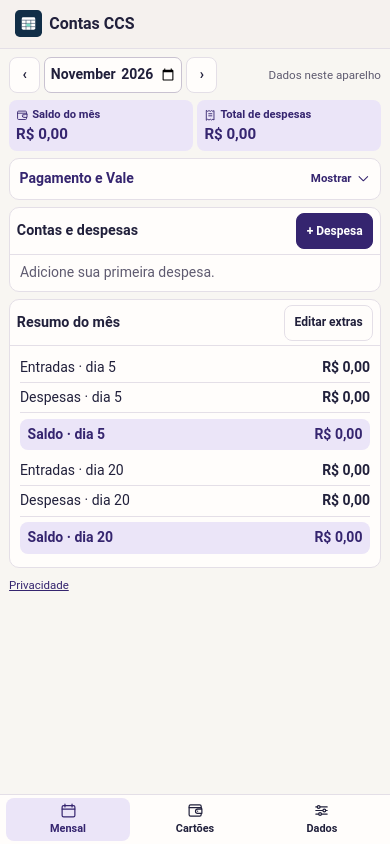
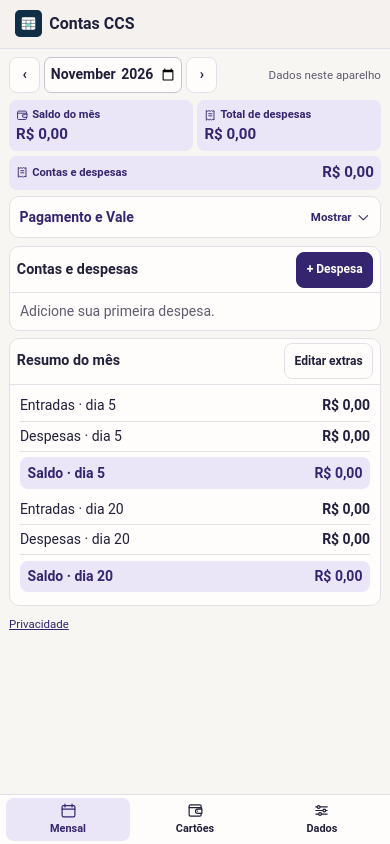
Before and after one commit to sergioalvarengassa-sys/sergioalvarengassa-sys.github.io, a plain HTML site: page index.html in a window 390 px wide. Drawn offline with Linux system fonts and the light colour scheme.

Commit message:
Add files via upload

```diff
--- a/app.js
+++ b/app.js
@@ -166,8 +166,8 @@ function monthly(data) {
   const five=subtotal(5),twenty=subtotal(20);
   const total=five+twenty;
   const overview='<section class="overview" aria-label="Visão geral do mês">'+
-    '<div class="overview-grid">'+metric('Saldo do mês',paid+advance-total,'wallet')+
-    metric('Total de despesas',total,'receipt')+'</div>'+
+    '<div class="overview-grid overview-metrics">'+metric('Saldo do mês',paid+advance-total,'wallet')+
+    metric('Total de despesas',total,'receipt')+metric('Contas e despesas',sum(data.fixed),'receipt')+'</div>'+
     (billed.length?'<div class="overview-grid" aria-label="Faturas do mês">'+billed.map(billTile).join('')+'</div>':'')+'</section>';
   const income='<details class="income-panel"'+(incomeOpen?' open':'')+'><summary>Pagamento e Vale'+
     '<span class="income-control"><span class="show-income">Mostrar</span><span class="hide-income">Ocultar</span>'+
--- a/style.css
+++ b/style.css
@@ -65,6 +65,7 @@ input,select{border:1px solid #c9c2d1;border-radius:7px;background:var(--surface
 
 .overview{display:grid;gap:.48rem;margin-bottom:.6rem}
 .overview-grid{display:grid;grid-template-columns:repeat(2,minmax(0,1fr));gap:.5rem}
+.overview-metrics{grid-template-columns:repeat(3,minmax(0,1fr))}
 .overview-tile{
   display:grid;align-content:center;gap:.12rem;min-width:0;min-height:57px;
   padding:.46rem .72rem;border-radius:10px;text-align:left
@@ -172,6 +173,10 @@ fieldset label+label{margin-top:.4rem}
   .month-controls input{padding:.28rem .32rem;max-width:10.6rem;min-height:36px}
   .overview{gap:.34rem;margin-bottom:.48rem}
   .overview-grid{gap:.34rem}
+  .overview-metrics{grid-template-columns:repeat(2,minmax(0,1fr))}
+  .overview-metrics .metric-tile:last-child{
+    grid-column:1/-1;grid-template-columns:minmax(0,1fr) auto;align-items:center;min-height:34px
+  }
   .overview-tile{min-height:51px;padding:.31rem .5rem;border-radius:8px}
   .tile-caption{font-size:.8rem;gap:.25rem}
   .tile-caption .ui-icon,.tile-total .ui-icon{width:.9rem;height:.9rem}
--- a/sw.js
+++ b/sw.js
@@ -1,4 +1,4 @@
-const version='contas-ccs-8';
+const version='contas-ccs-9';
 const shell=['./','index.html','style.css','app.js','core.js','drive.js','import.js','fflate.js','config.js','manifest.webmanifest','icon.svg','icon-192.png','icon-512.png','privacidade.html','modelo-contas-ccs.xlsx'];
 self.addEventListener('install', event => event.waitUntil(caches.open(version).then(cache => cache.addAll(shell))));
 self.addEventListener('activate', event => event.waitUntil(caches.keys().then(keys => Promise.all(
```
